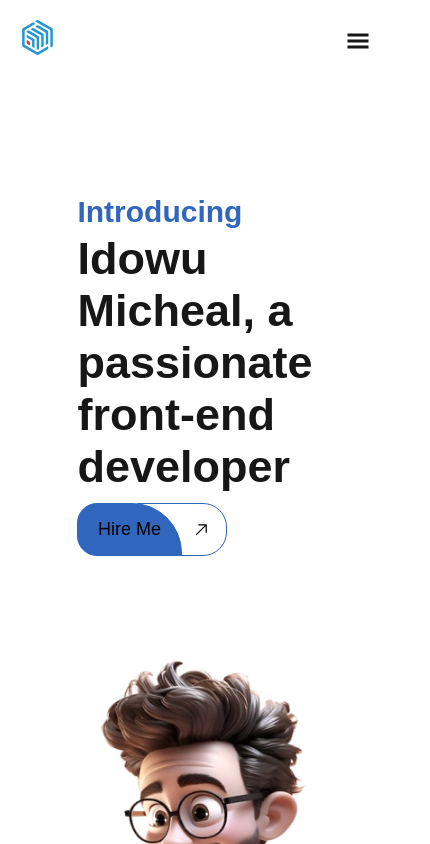
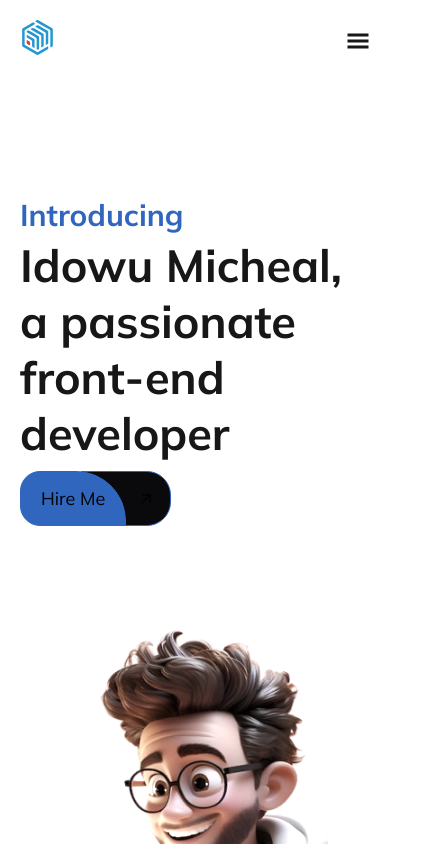
Before and after one commit to IdowuMicheal-1/PortfolioNext, a Next.js app: page / in a window 390 px wide. Shown: the top 844 px of the page, 430 px wide, since content can reach past the window. Built offline with nearby package versions, Linux system fonts and the light colour scheme.

Commit message:
'update'

```diff
--- a/src/app/globals.css
+++ b/src/app/globals.css
@@ -1,34 +1,26 @@
-*,::before,::after{
+/* Reset and global styles */
+*,
+::before,
+::after {
   margin: 0;
   padding: 0;
   box-sizing: border-box;
-  font-family: "Nunito", sans-serif;
-  --true-blue: #3066BE;
-  --light-blue:#0C65DB;
-  --midnight-green:#07393C,
-  --night: #0A090C,
-  --cyan:#26F0F1,
-  --lemon:#FBF6D0;
+  font-family: var(--mulish-font), sans-serif; /* Apply Mulish font by default */
 }
 
-body{
-  padding-left: 60px;
-  padding-right: 60px;
-  padding-top: 20px;
-}
-
-@media(max-width:37.5rem) {
-  body{
-    padding-left: 20px;
-    padding-right: 20px;
-  }
-
-}
+/* Color variables */
 :root {
+  --true-blue: #3066be;
+  --light-blue: #0c65db;
+  --midnight-green: #07393c; /* Fix the comma here */
+  --night: #0a090c;
+  --cyan: #26f0f1;
+  --lemon: #fbf6d0;
   --background: #ffffff;
   --foreground: #171717;
 }
 
+/* Dark mode support */
 @media (prefers-color-scheme: dark) {
   :root {
     --background: #0a0a0a;
@@ -36,21 +28,29 @@ body{
   }
 }
 
-html,
+/* Body styles */
 body {
+  padding-left: 60px;
+  padding-right: 60px;
+  padding-top: 20px;
   max-width: 100vw;
   overflow-x: hidden;
-}
-
-body {
   color: var(--foreground);
   background: var(--background);
-  font-family: Arial, Helvetica, sans-serif;
+  font-family: var(--mulish-font), sans-serif; /* Make sure the default font uses Mulish */
   -webkit-font-smoothing: antialiased;
   -moz-osx-font-smoothing: grayscale;
 }
 
+/* Responsive padding */
+@media (max-width: 37.5rem) {
+  body {
+    padding-left: 20px;
+    padding-right: 20px;
+  }
+}
 
+/* Dark mode HTML */
 @media (prefers-color-scheme: dark) {
   html {
     color-scheme: dark;
--- a/src/app/layout.js
+++ b/src/app/layout.js
@@ -1,13 +1,21 @@
 import localFont from "next/font/local";
 import "./globals.css";
 
-import { Nunito } from 'next/font/google'
+import { Mulish } from 'next/font/google';
+
+const mulish = Mulish({
+  weight: ['200', '300', '400', '500', '600', '700', '800'], // Select the font weights you need
+  subsets: ['latin'],      // Specify the subsets, like latin or latin-ext
+  style: ['normal', 'italic'], // Optional: Specify styles if needed
+  variable: '--mulish-font' // Optional: Assign a CSS variable for easier access
+});
 
 const geistSans = localFont({
   src: "./fonts/GeistVF.woff",
   variable: "--font-geist-sans",
   weight: "100 900",
 });
+
 const geistMono = localFont({
   src: "./fonts/GeistMonoVF.woff",
   variable: "--font-geist-mono",
@@ -22,7 +30,8 @@ export const metadata = {
 export default function RootLayout({ children }) {
   return (
     <html lang="en">
-      <body className={`${geistSans.variable} ${geistMono.variable}`}>
+      {/* Combine the font class names to apply both fonts */}
+      <body className={`${mulish.variable} ${geistSans.variable} ${geistMono.variable}`}>
         {children}
       </body>
     </html>
--- a/src/components/Brand/Brand.module.css
+++ b/src/components/Brand/Brand.module.css
@@ -13,7 +13,8 @@
 }
 
 .brandText > span {
-  font-size: 48px;
+  font-size: 88px;
+  font-weight: 300;
   color: black;
   -webkit-text-stroke: 0.5px white; /* width and color */
   margin-bottom: 30px;
--- a/src/components/HeaderPage/HeaderPage.module.css
+++ b/src/components/HeaderPage/HeaderPage.module.css
@@ -232,8 +232,9 @@
 @media (max-width: 59.375rem) {
   .HeroText {
     font-size: calc(45 / 16 * 1rem);
-    max-width: min-content;
+    max-width: 350px;
     /* width: 600px; */
+    align-items: center;
   }
 
   .WrapperTwo {
```
Also changed, not shown: src/components/HeaderPage/HeaderPage.js (+23 -0 lines).
